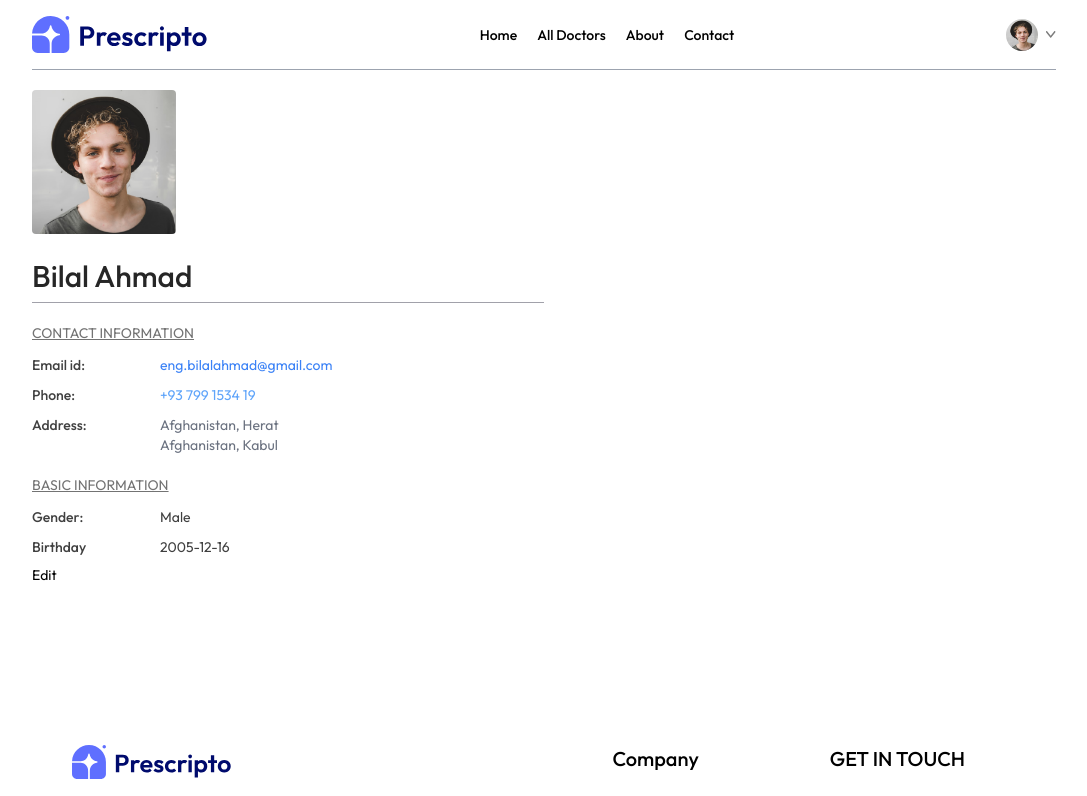
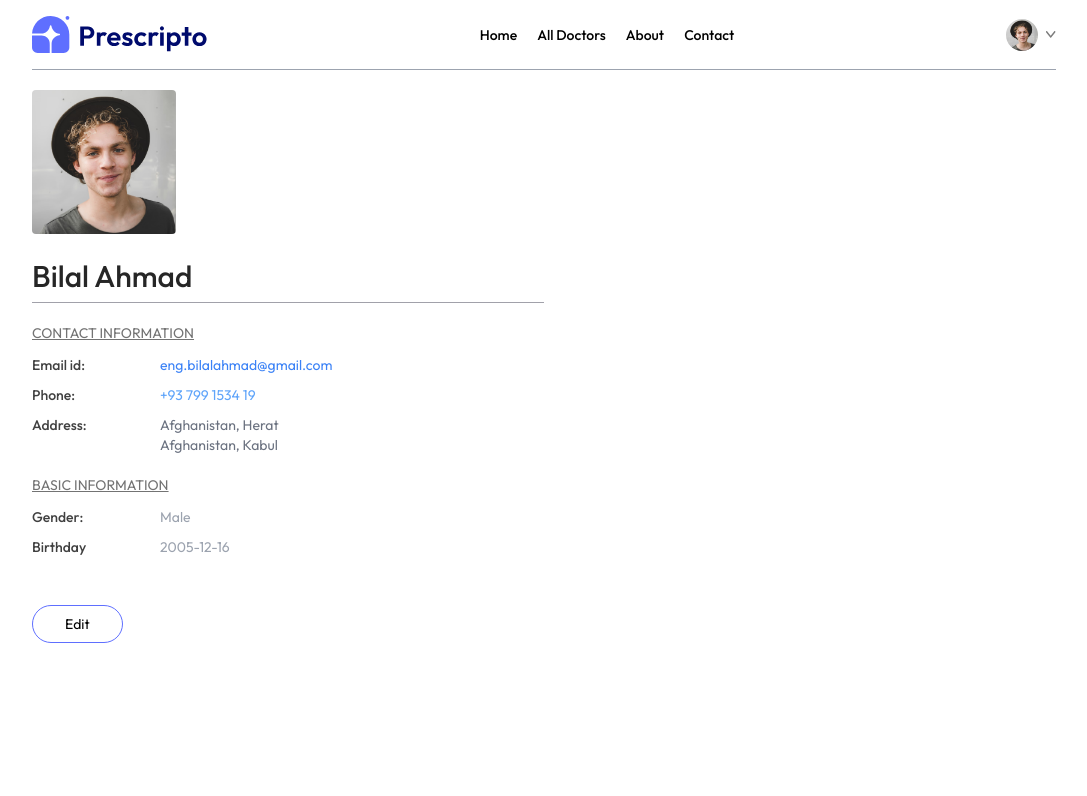
Before and after one commit to TazhibTechnology/Doctor-Appointment-Booking-Website, a React (Vite) app in the folder frontend/: page /my-profile in a window 1280 px wide. Shown: the top 796 px of the page, without its empty margins (96-1183 px from the left). Built offline with nearby package versions, Linux system fonts and the light colour scheme.

Commit message:
dev complete my-profile page

```diff
--- a/frontend/src/pages/MyProfile.jsx
+++ b/frontend/src/pages/MyProfile.jsx
@@ -93,6 +93,7 @@ const MyProfile = () => {
           <p className='font-medium'>Gender:</p>
           {isEdit ? (
             <select
+              className='max-w-20 bg-gray-100'
               value={userData.gender}
               onChange={(e) =>
                 setUserData((prev) => ({ ...prev, gender: e.target.value }))
@@ -102,27 +103,38 @@ const MyProfile = () => {
               <option value='Female'>Female</option>
             </select>
           ) : (
-            <p>{userData.gender}</p>
+            <p className='text-gray-400'>{userData.gender}</p>
           )}
           <p className='font-medium'>Birthday</p>
           {isEdit ? (
             <input
-              type='text'
+              className='max-w-28 bg-gray-100'
+              type='date'
               value={userData.dob}
               onChange={(e) =>
                 setUserData((prev) => ({ ...prev, dob: e.target.value }))
               }
             />
           ) : (
-            <p>{userData.dob}</p>
+            <p className='text-gray-400'>{userData.dob}</p>
           )}
         </div>
       </div>
-      <div>
+      <div className='mt-10'>
         {isEdit ? (
-          <button onClick={() => setIsEdit(false)}>Save information</button>
+          <button
+            className='border border-primary px-8 py-2 rounded-full hover:bg-primary hover:text-white transition-all duration-500'
+            onClick={() => setIsEdit(false)}
+          >
+            Save information
+          </button>
         ) : (
-          <button onClick={() => setIsEdit(true)}>Edit</button>
+          <button
+            className='border border-primary px-8 py-2 rounded-full  hover:bg-primary hover:text-white transition-all duration-500'
+            onClick={() => setIsEdit(true)}
+          >
+            Edit
+          </button>
         )}
       </div>
     </div>
```
